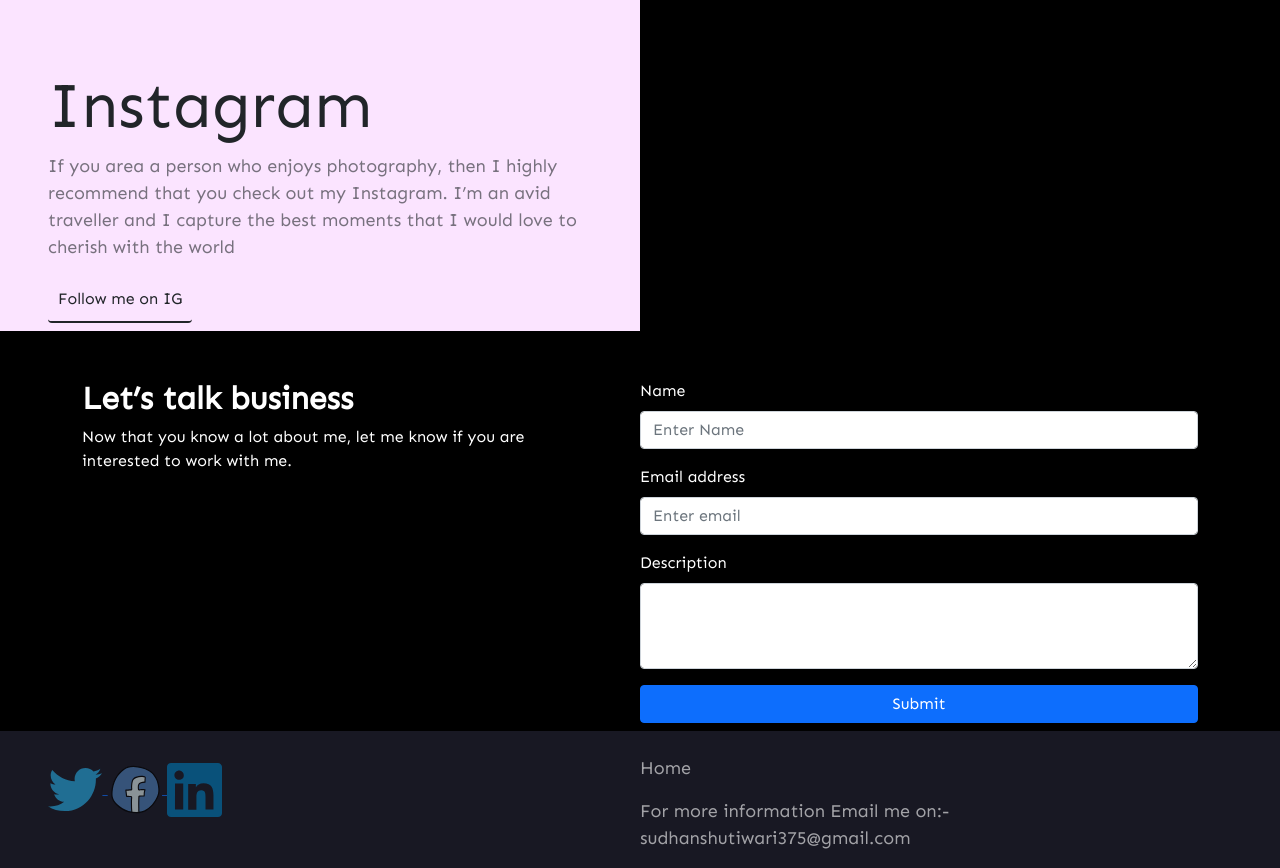
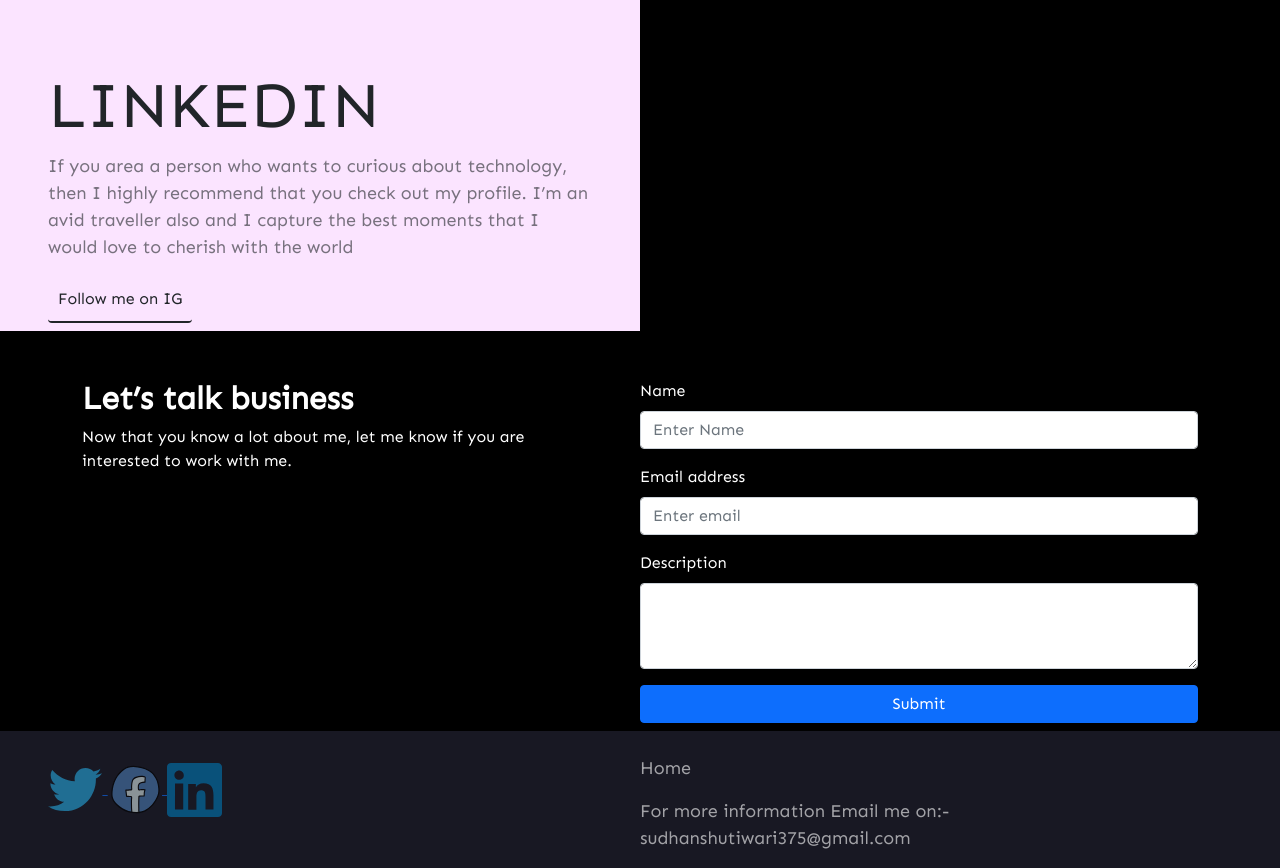
Before and after one commit to Sudhanshutiw07/portfolio.github.io, a plain HTML site: page index.html in a window 1280 px wide. Shown: the part 3911-4779 px from the top of the page. Drawn offline with nearby package versions, Linux system fonts and the light colour scheme; files whose address does not match are found by name.

Commit message:
Update index.html

```diff
--- a/index.html
+++ b/index.html
@@ -165,8 +165,8 @@
         <div class="d-flex flex-wrap">
             <div class="col-md-6 col-12 d-flex flex-wrap">
                 <div class="col-12 pt-md-5 pt-0 mt-md-5 mt-2 px-md-5 px-2">
-                    <h2>Instagram</h2>
-                    <p>If you area a person who enjoys photography, then I highly recommend that you check out my Instagram. I’m an avid traveller and I capture the best moments that I would love to cherish with the world</p>
+                    <h2>LINKEDIN</h2>
+                    <p>If you area a person who wants to curious about technology, then I highly recommend that you check out my profile. I’m an avid traveller also and I capture the best moments that I would love to cherish with the world</p>
                 </div>
                 <div class="col-12 px-md-5 px-2 pb-2">
                     <a href="https://instagram.com/_nycto_philiac?igshid=pmeln58yaa8b" class="btn active custom-but" role="button" aria-pressed="true">Follow me on IG</a>
```
